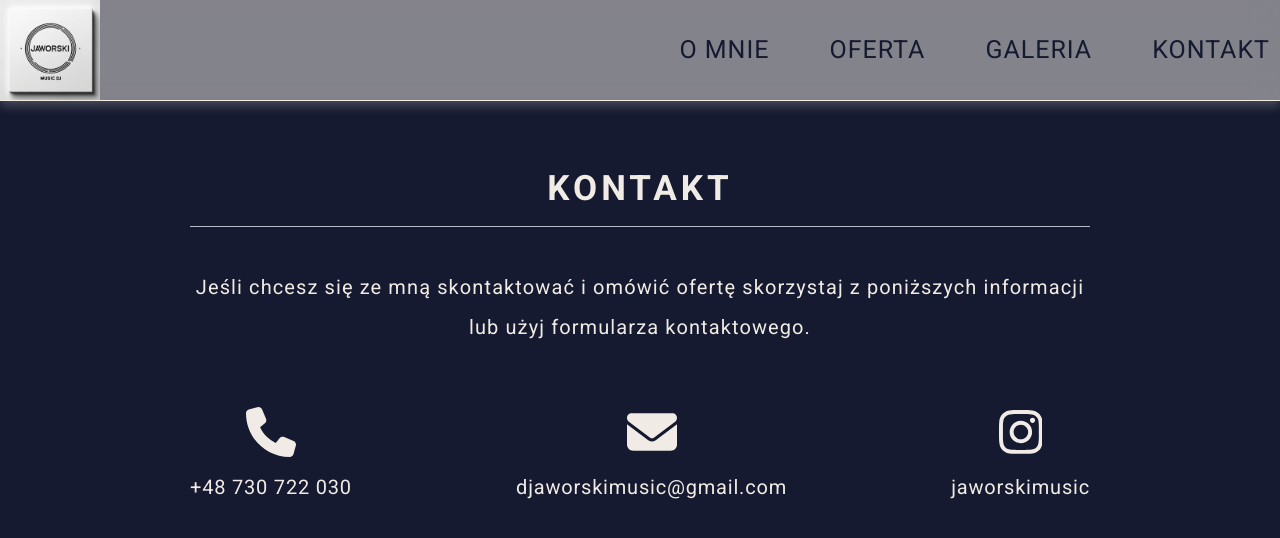
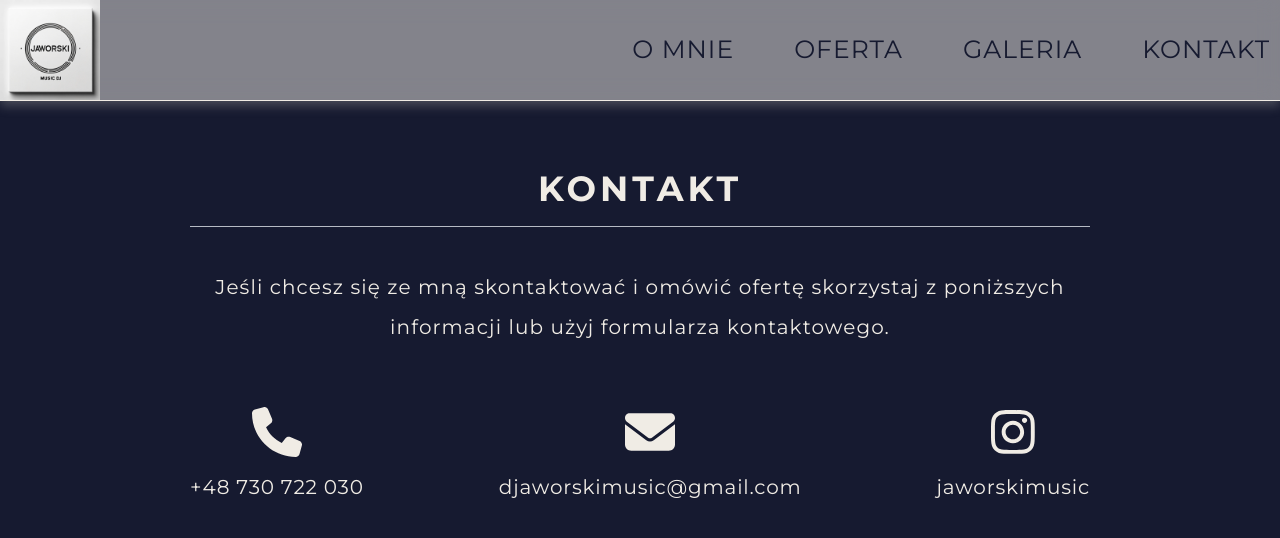
Before and after one commit to patryk-pi/Baby_Feed, a Next.js app: page /kontakt in a window 1280 px wide. Shown: the top 538 px of the page. Built offline with nearby package versions, Linux system fonts and the light colour scheme.

Commit message:
changed font in the whole project

```diff
--- a/src/components/ContactPage/Contact/Contact.tsx
+++ b/src/components/ContactPage/Contact/Contact.tsx
@@ -1,4 +1,3 @@
-import { text } from "stream/consumers";
 import ContactOption from "../ContactOption/ContactOption";
 import Envelope from "../Icons/Envelope";
 import Phone from "../Icons/Phone";
--- a/src/styles/base/_base.scss
+++ b/src/styles/base/_base.scss
@@ -1,5 +1,6 @@
 @import url("https://fonts.googleapis.com/css2?family=Prompt:ital,wght@0,300;0,400;0,600;0,700;1,400&display=swap");
 @import url("https://fonts.googleapis.com/css2?family=Roboto:ital,wght@0,400;0,500;0,700;1,400&display=swap");
+@import url("https://fonts.googleapis.com/css2?family=Montserrat:ital,wght@0,400;0,500;0,600;0,700;1,400;1,500;1,600;1,700&family=Roboto:ital,wght@0,400;0,500;0,700;1,400&display=swap");
 
 * {
     margin: 0 auto;
@@ -13,7 +14,7 @@
 
 html {
     font-size: 62.5%;
-    font-family: "Roboto", sans-serif;
+    font-family: "Montserrat", sans-serif;
     -webkit-text-size-adjust: none;
     color: $color-white;
 
```
